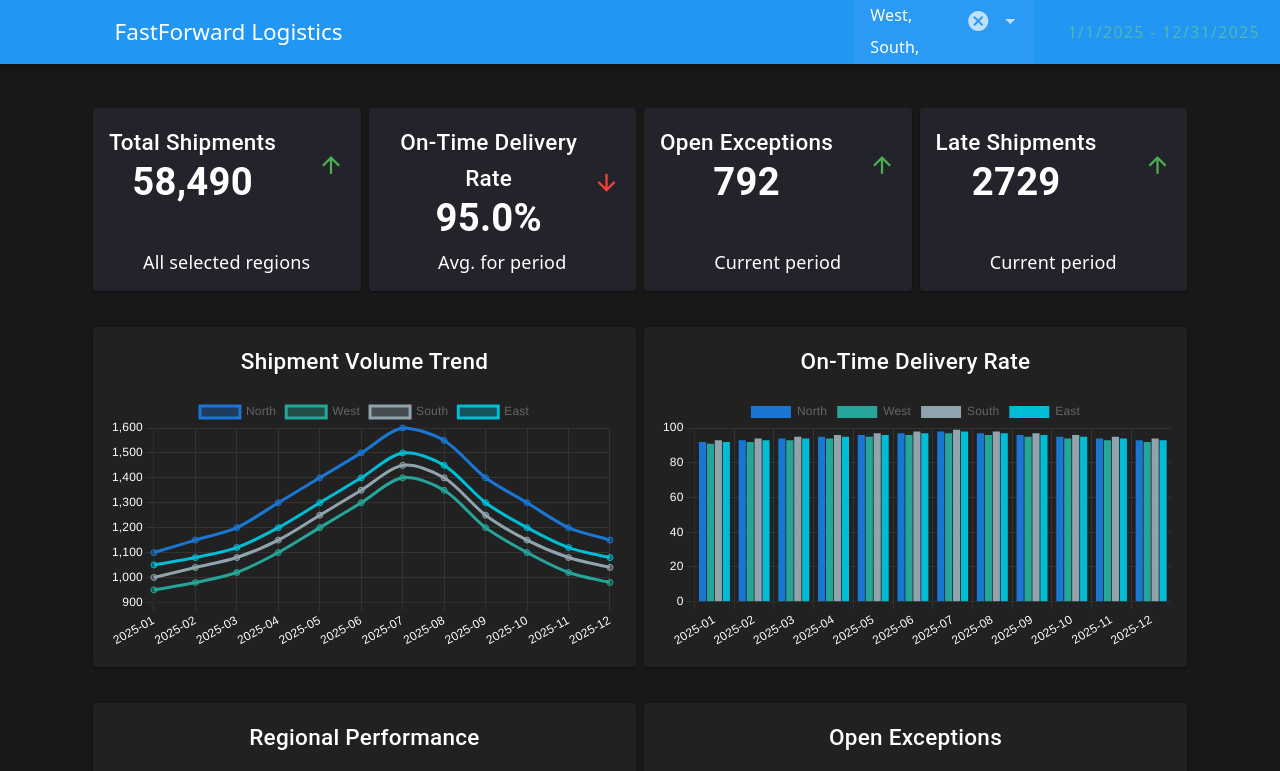
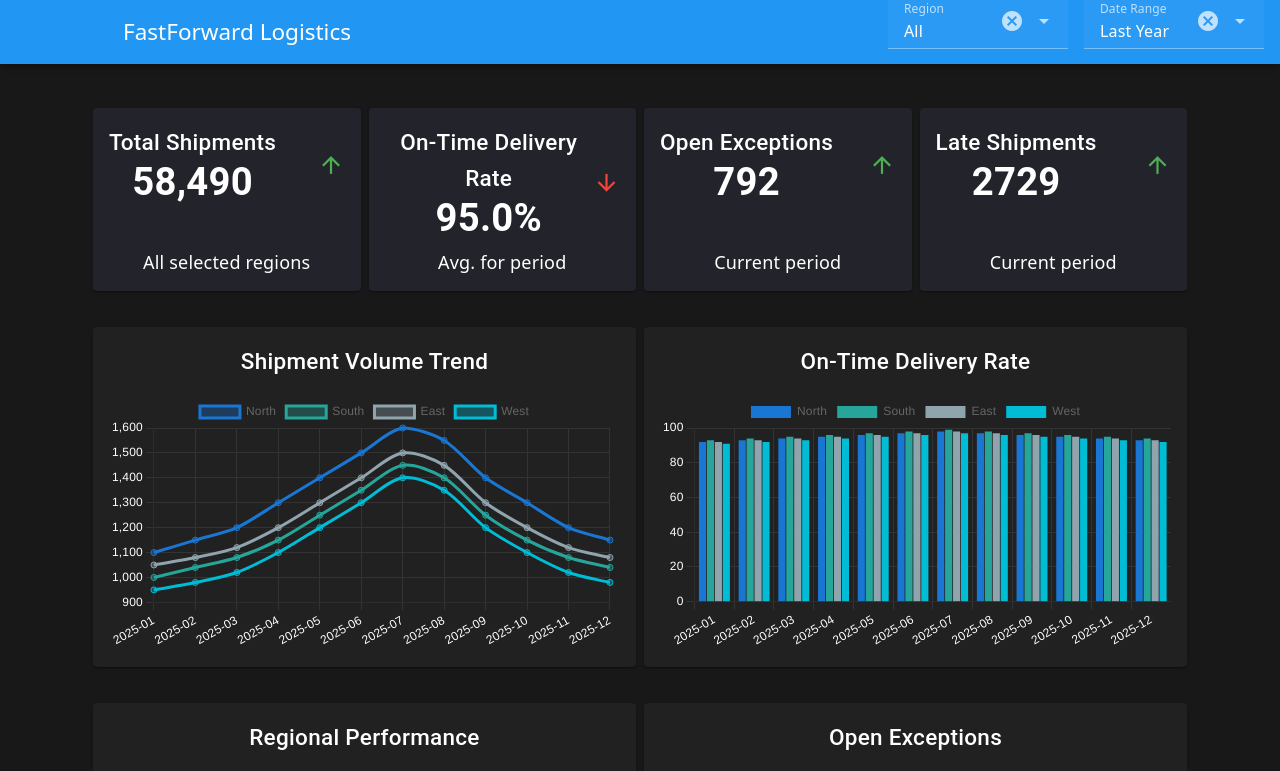
Before and after one commit to sonneme1/my-dashboard, a Vue app: page / in a window 1280 px wide. Shown: the top 771 px of the page. Built offline with nearby package versions, Linux system fonts and the light colour scheme.

Commit message:
fix: enhance date range selection and region filtering in HomeView

```diff
--- a/src/views/HomeView.vue
+++ b/src/views/HomeView.vue
@@ -8,25 +8,20 @@
         v-model="selectedRegion"
         :items="regionOptions"
         label="Region"
-        multiple
-        clearable
         style="max-width: 180px;"
         class="mr-4"
+        clearable
       />
-      <v-menu v-model="menu" :close-on-content-click="false" transition="scale-transition" offset-y min-width="auto">
-        <template #activator="{ props }">
-          <v-btn v-bind="props" color="secondary" dark>
-            {{ dateRangeLabel }}
-          </v-btn>
-        </template>
-        <v-date-picker
-          v-model="dateRange"
-          range
-          color="primary"
-          :max="maxDate"
-          @change="menu = false"
-        />
-      </v-menu>
+      <v-select
+        v-model="selectedDateRange"
+        :items="dateRangeOptions"
+        item-title="label"
+        item-value="value"
+        label="Date Range"
+        style="max-width: 180px; color: #fff;"
+        class="mr-4"
+        clearable
+      />
     </v-app-bar>
     <v-main>
       <v-container fluid>
@@ -88,7 +83,7 @@ import LineChart from '../components/LineChart.vue';
 import BarChart from '../components/BarChart.vue';
 import metricsData from '../data/metrics.json';
 
-const regionOptions = ['North', 'West', 'South', 'East'];
+const regionOptions = ['All', 'North', 'South', 'East', 'West'];
 
 export default defineComponent({
   name: 'HomeView',
@@ -97,18 +92,46 @@ export default defineComponent({
     LineChart, BarChart,
   },
   setup() {
+        // Only close menu when both start and end dates are selected
+        function onDateRangeChange(val: Date[]) {
+          dateRange.value = val;
+          if (val && val.length === 2 && val[0] && val[1]) {
+            menu.value = false;
+          }
+        }
     const today = new Date('2025-12-31');
-    const menu = ref(false);
-    const selectedRegion = ref([...regionOptions]);
-    const dateRange = ref([new Date('2025-01-01'), today]);
-    const maxDate = '2025-12-31';
+    const selectedRegion = ref('All');
+    const selectedDateRange = ref('1y');
+    const dateRangeOptions = [
+      { label: 'Last 30 Days', value: '30d' },
+      { label: 'Last 60 Days', value: '60d' },
+      { label: 'Last 6 Months', value: '6m' },
+      { label: 'Last Year', value: '1y' },
+    ];
 
     // Filtered data
     const filteredData = computed(() => {
+      let regionFilter: string[];
+      if (selectedRegion.value === 'All') {
+        regionFilter = ['North', 'South', 'East', 'West'];
+      } else {
+        regionFilter = [selectedRegion.value];
+      }
+      // Calculate start date based on selectedDateRange
+      let startDate = new Date(today);
+      if (selectedDateRange.value === '30d') {
+        startDate.setDate(today.getDate() - 30);
+      } else if (selectedDateRange.value === '60d') {
+        startDate.setDate(today.getDate() - 60);
+      } else if (selectedDateRange.value === '6m') {
+        startDate.setMonth(today.getMonth() - 6);
+      } else if (selectedDateRange.value === '1y') {
+        startDate.setFullYear(today.getFullYear() - 1);
+      }
       return metricsData.filter((item: any) => {
-        const inRegion = selectedRegion.value.includes(item.region);
+        const inRegion = regionFilter.includes(item.region);
         const monthDate = new Date(item.month + '-01');
-        const inRange = monthDate >= dateRange.value[0] && monthDate <= dateRange.value[1];
+        const inRange = monthDate >= startDate && monthDate <= today;
         return inRegion && inRange;
       });
     });
@@ -162,7 +185,13 @@ export default defineComponent({
       const data = filteredData.value;
       // Group by month
       const months = Array.from(new Set(data.map((d: any) => d.month))).sort();
-      const regionSet = selectedRegion.value.length === 4 ? regionOptions : selectedRegion.value;
+      // Always use an array for regionSet
+      let regionSet: string[];
+      if (selectedRegion.value === 'All') {
+        regionSet = ['North', 'South', 'East', 'West'];
+      } else {
+        regionSet = [selectedRegion.value];
+      }
       // Cohesive palette: blue, teal, grey, cyan
       const palette = ['#1976d2', '#26a69a', '#90a4ae', '#00bcd4'];
       const datasets = regionSet.map((region: string, idx: number) => {
@@ -189,7 +218,12 @@ export default defineComponent({
     const onTimeRateChartData = computed(() => {
       const data = filteredData.value;
       const months = Array.from(new Set(data.map((d: any) => d.month))).sort();
-      const regionSet = selectedRegion.value.length === 4 ? regionOptions : selectedRegion.value;
+      let regionSet: string[];
+      if (selectedRegion.value === 'All') {
+        regionSet = ['North', 'South', 'East', 'West'];
+      } else {
+        regionSet = [selectedRegion.value];
+      }
       const palette = ['#1976d2', '#26a69a', '#90a4ae', '#00bcd4'];
       return {
         labels: months,
@@ -210,8 +244,13 @@ export default defineComponent({
     // Regional Performance (Bar)
     const regionalPerformanceChartData = computed(() => {
       const data = filteredData.value;
-      // Sum by region
-      const regionSet = selectedRegion.value.length === 4 ? regionOptions : selectedRegion.value;
+      // Always use an array for regionSet
+      let regionSet: string[];
+      if (selectedRegion.value === 'All') {
+        regionSet = ['North', 'South', 'East', 'West'];
+      } else {
+        regionSet = [selectedRegion.value];
+      }
       const palette = ['#1976d2', '#26a69a', '#90a4ae', '#00bcd4'];
       const paletteLight = ['#64b5f6', '#4dd0e1', '#b0bec5', '#80cbc4'];
       return {
@@ -264,17 +303,15 @@ export default defineComponent({
     });
 
     return {
-      menu,
       selectedRegion,
       regionOptions,
-      dateRange,
-      maxDate,
+      selectedDateRange,
+      dateRangeOptions,
       summaryCards,
       shipmentVolumeChartData,
       onTimeRateChartData,
       regionalPerformanceChartData,
       exceptionsChartData,
-      dateRangeLabel,
     };
   },
 });
```
